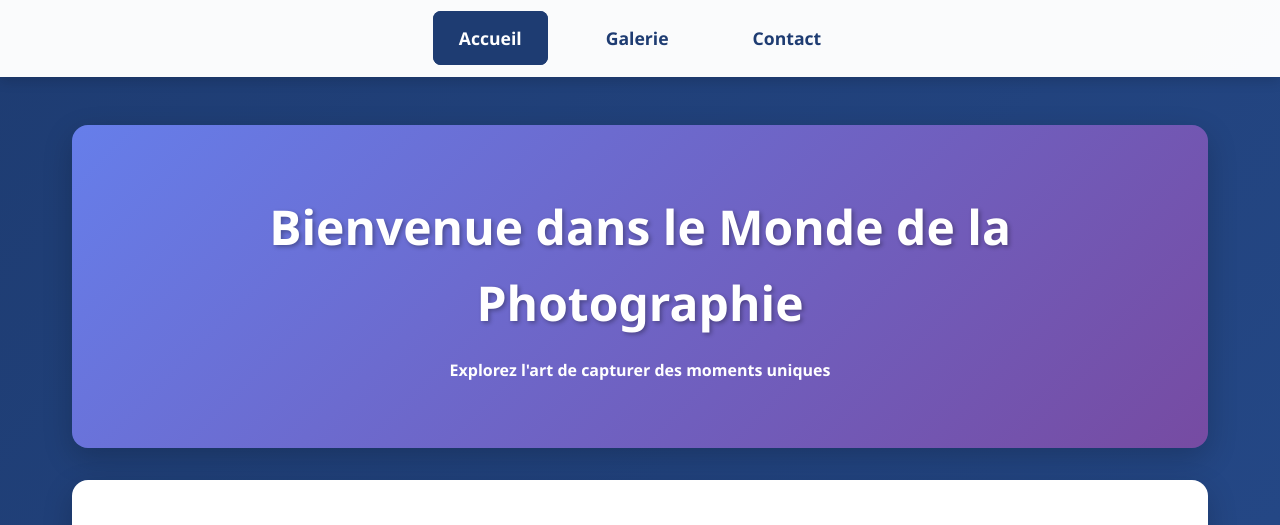
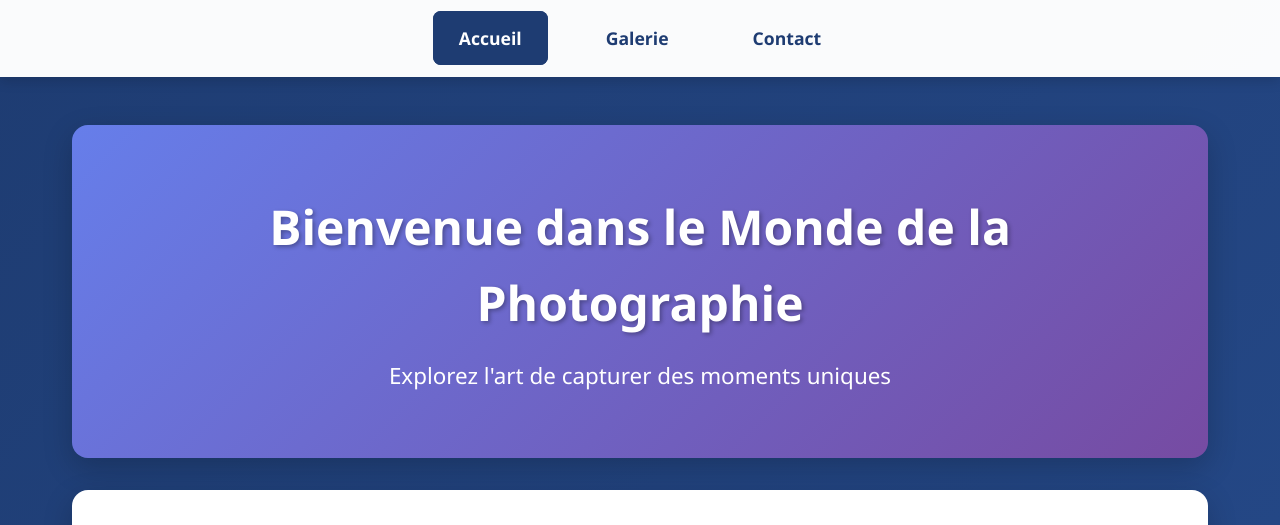
Before and after one commit to NouhouSy/Full-Stack-Developper-ODC, a plain HTML site: page index.html in a window 1280 px wide. Shown: the top 525 px of the page. Drawn offline with Linux system fonts and the light colour scheme.

Commit message:
Fix HTML structure and content formatting

```diff
--- a/index.html
+++ b/index.html
@@ -23,7 +23,7 @@
     <main id="main-content">
         <section class="hero">
             <h1>Bienvenue dans le Monde de la Photographie</h1>
-            <h4>Explorez l'art de capturer des moments uniques</h4'>
+            <p>Explorez l'art de capturer des moments uniques</p>
         </section>
 
         <section class="about">
```
